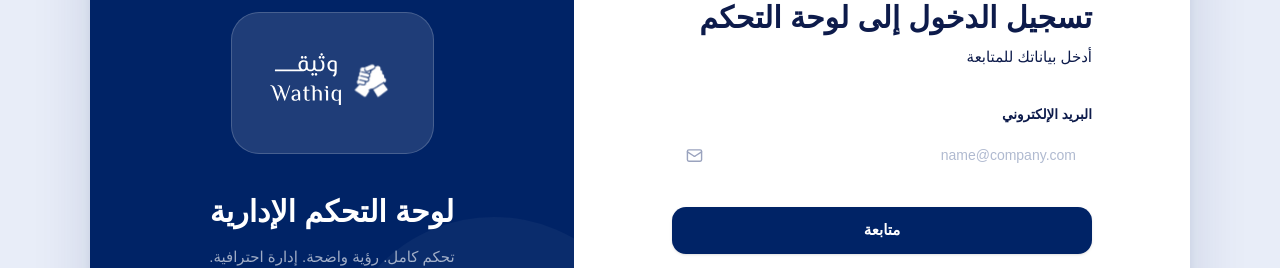
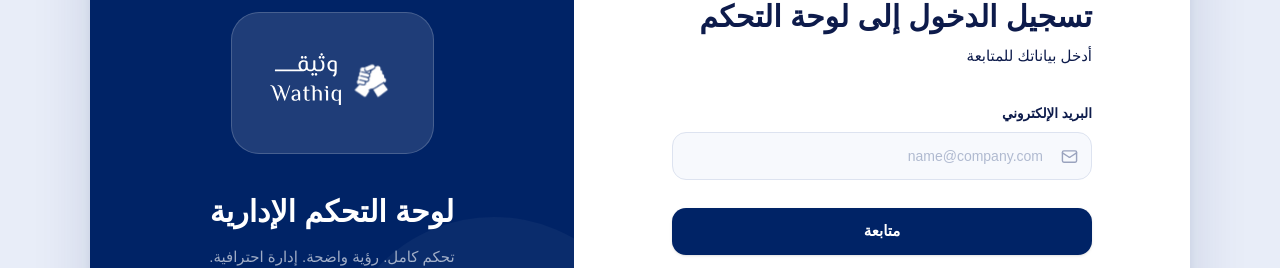
Before and after one commit to Wathiq-ps/Front, a Next.js app: page /login in a window 1280 px wide. Shown: the part 273-541 px from the top of the page. Built offline with nearby package versions, Linux system fonts and the light colour scheme; a web font is replaced by a local one.

Commit message:
refactor(ui): improve button and input components

```diff
--- a/app/globals.css
+++ b/app/globals.css
@@ -224,9 +224,11 @@ body {
   padding: 32px;
 }
 .auth-card {
-  width: 100%; max-width: 1100px; min-height: 620px;
+  width: 100%;
+  max-width: 1100px;
+  min-height: 620px;
   background: var(--color-white);
-  border-radius: 24px;
+  border-radius: var(--radius-card);
   box-shadow: 0 12px 60px rgba(0,35,102,.14), 0 2px 8px rgba(0,35,102,.06);
   overflow: hidden;
   display: flex; flex-direction: row-reverse;
@@ -234,7 +236,8 @@ body {
 .auth-card.ltr { flex-direction: row; }
 
 .auth-navy-panel {
-  width: 44%; background: var(--color-brand-navy);
+  width: 44%;
+  background: var(--color-brand-navy);
   display: flex; flex-direction: column;
   padding: 40px 44px;
   position: relative; overflow: hidden;
--- a/components/ui/Button.jsx
+++ b/components/ui/Button.jsx
@@ -22,9 +22,10 @@ export function Button({ variant = 'primary', size = 'md', className, children,
     <button
       className={cn(
         'inline-flex items-center justify-center gap-2 font-semibold font-sans',
-        'cursor-pointer transition-all duration-150 select-none whitespace-nowrap',
+        'cursor-pointer transition-[background-color,border-color,color,box-shadow,transform,opacity] duration-150 select-none whitespace-nowrap',
         'disabled:opacity-50 disabled:cursor-not-allowed',
-        'focus-visible:outline-none focus-visible:ring-2 focus-visible:ring-brand-navy/30',
+        'focus-visible:outline-none focus-visible:ring-2 focus-visible:ring-brand-navy/30 focus-visible:ring-offset-2',
+        'active:scale-[0.98]',
         VARIANTS[variant] ?? VARIANTS.primary,
         SIZES[size] ?? SIZES.md,
         className,
--- a/components/ui/Input.jsx
+++ b/components/ui/Input.jsx
@@ -1,54 +1,38 @@
-'use client'
-import { useState } from 'react'
 import { cn }       from '@/lib/utils'
-
 export function Input({ label, error, iconStart, iconEnd, onIconEndClick, className, ...props }) {
-  const [focused, setFocused] = useState(false)
-
-  const inputStyle = {
-    width: '100%',
-    border: `1.5px solid ${error ? 'var(--color-danger)' : focused ? 'var(--color-brand-navy)' : 'var(--color-border-strong)'}`,
-    borderRadius: 12,
-    padding: '13px 16px',
-    paddingInlineEnd: iconStart ? 48 : 16,
-    paddingInlineStart: iconEnd ? 48 : 16,
-    fontSize: 14,
-    color: 'var(--color-ink)',
-    background: error ? 'var(--color-surface-error)' : focused ? 'var(--color-white)' : 'var(--color-surface-input)',
-    fontFamily: 'var(--font-family-base)',
-    outline: 'none',
-    boxShadow: focused ? `0 0 0 3px rgba(0,35,102,${error ? 0 : 0.10})` : error ? '0 0 0 3px rgba(229,62,62,0.12)' : 'none',
-    transition: 'all 150ms',
-    boxSizing: 'border-box',
-  }
-
   return (
-    <div style={{ width: '100%', display: 'flex', flexDirection: 'column', gap: 7 }}>
+    <div className="flex w-full flex-col gap-2">
       {label && (
-        <label style={{ fontSize: 13.5, fontWeight: 600, color: 'var(--color-ink)', fontFamily: 'var(--font-family-base)' }}>
+        <label className="text-[13.5px] font-semibold text-ink font-family-base">
           {label}
         </label>
       )}
-      <div style={{ position: 'relative' }}>
+      <div className="relative">
         {iconStart && (
-          <span style={{ position: 'absolute', insetBlockStart: 0, insetBlockEnd: 0, insetInlineEnd: 14, display: 'flex', alignItems: 'center', color: 'var(--color-ink-faint)', pointerEvents: 'none' }}>
+          <span className="pointer-events-none absolute inset-y-0 start-3.5 flex items-center text-ink-faint">
             {iconStart}
           </span>
         )}
         <input
-          onFocus={() => setFocused(true)}
-          onBlur={() => setFocused(false)}
-          style={inputStyle}
-          className={cn('placeholder:text-ink-placeholder', className)}
+          className={cn('box-border w-full rounded-xl border-[1.5px] px-4 py-[13px]',
+            'bg-surface-input font-sans text-sm text-ink outline-none',
+            'placeholder:text-ink-placeholder',
+            'transition-[border-color,background-color,box-shadow] duration-150',
+            'focus:border-brand-navy focus:bg-white focus:ring-[3px] focus:ring-brand-navy/10',
+            error
+            ? 'border-danger bg-surface-error focus:border-danger focus:ring-danger/12'
+            : 'border-border-strong',
+            iconStart ? 'ps-12' : '',
+            iconEnd ? 'pe-12' : '',
+            className
+          )}
           {...props}
         />
         {iconEnd && (
           <button
             type="button"
             onClick={onIconEndClick}
-            style={{ position: 'absolute', insetBlockStart: 0, insetBlockEnd: 0, insetInlineStart: 14, display: 'flex', alignItems: 'center', color: 'var(--color-ink-faint)', background: 'transparent', border: 'none', cursor: 'pointer', transition: 'color 150ms' }}
-            onMouseEnter={e => e.currentTarget.style.color = 'var(--color-ink-muted)'}
-            onMouseLeave={e => e.currentTarget.style.color = 'var(--color-ink-faint)'}
+            className="absolute inset-y-0 end-3.5 flex items-center border-0 bg-transparent text-ink-faint transition-colors duration-150 hover:text-ink-muted focus-visible:outline-none focus-visible:ring-2 focus-visible:ring-brand-navy/30"
           >
             {iconEnd}
           </button>
```
